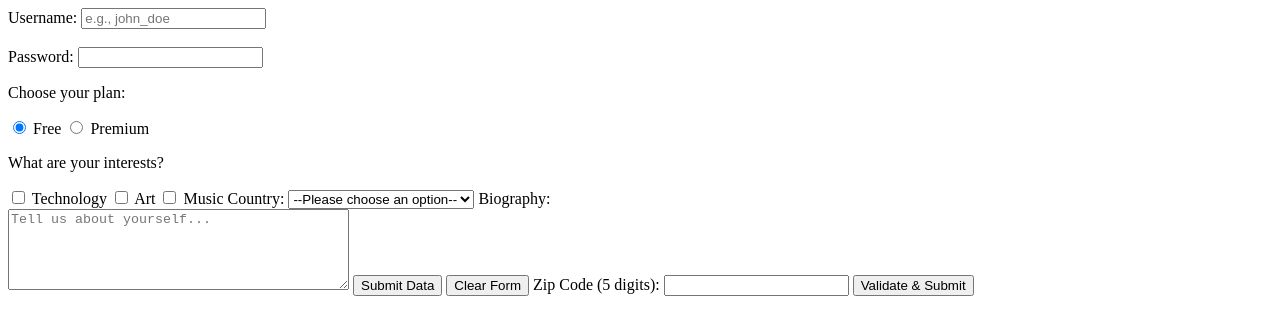
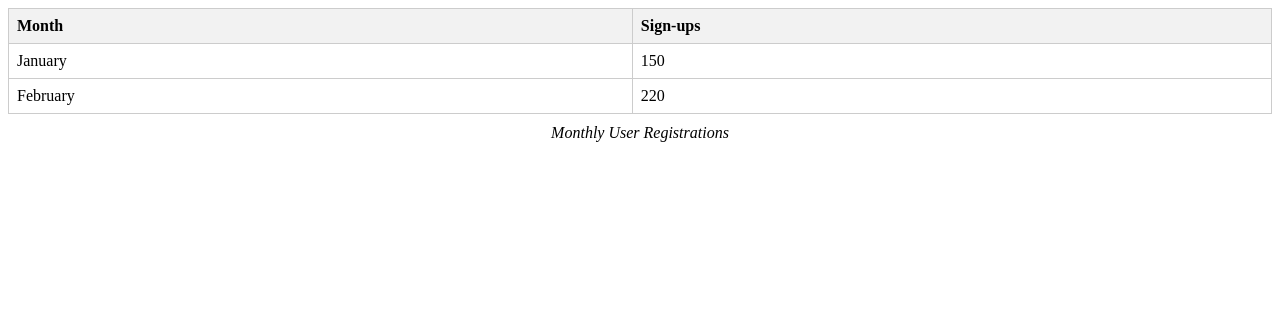
Before and after one commit to naimulislammehedi/Front-End-Web-Development, a plain HTML site: page index.html in a window 1280 px wide. Drawn offline with Linux system fonts and the light colour scheme.

Commit message:
added 2.5. HTML Table

```diff
--- a/index.html
+++ b/index.html
@@ -4,85 +4,54 @@
     <meta charset="UTF-8" />
     <meta name="viewport" content="width=device-width, initial-scale=1.0" />
     <title>HTML</title>
+
+    <style>
+      table.styled-table {
+        width: 100%;
+        border-collapse: collapse;
+      }
+
+      .styled-table th,
+      .styled-table td {
+        border: 1px solid #ccc;
+        padding: 8px;
+        text-align: left;
+      }
+
+      .styled-table th {
+        background-color: #f2f2f2;
+      }
+
+      .styled-table caption {
+        caption-side: bottom;
+        padding-top: 10px;
+        font-style: italic;
+      }
+    </style>
+
   </head>
+
   <body>
-    <form action="#" method="POST">
-      <label for="username">Username:</label>
-      <input
-        type="text"
-        name="username"
-        id="username"
-        placeholder="e.g., john_doe"
-      />
-
-      <br />
-      <br />
-
-      <label for="userPassword">Password:</label>
-      <input type="password" name="userPassword" id="userPassword" />
-
-      <p>Choose your plan:</p>
-      <input
-        type="radio"
-        id="planFree"
-        name="membership_plan"
-        value="free"
-        checked
-      />
-      <label for="planFree">Free</label>
-
-      <input
-        type="radio"
-        name="membership_plan"
-        id="planPremium"
-        value="premium"
-      />
-      <label for="planPremium">Premium</label>
-
-      <p>What are your interests?</p>
-      <input
-        type="checkbox"
-        name="interests"
-        id="interestTech"
-        value="technology"
-      />
-      <label for="interestTech">Technology</label>
-
-      <input type="checkbox" name="interests" id="interestArt" value="art" />
-      <label for="interestArt">Art</label>
-
-      <input type="checkbox" name="interests" id="interestMusic" />
-      <label for="interestMusic">Music</label>
-
-      <label for="country">Country:</label>
-      <select name="country" id="country">
-        <option value="">--Please choose an option--</option>
-        <option value="us">United States</option>
-        <option value="ca">Canada</option>
-        <option value="uk">United Kingdom</option>
-      </select>
-
-
-      <label for="bio">Biography:</label><br>
-      <textarea name="bio" id="bio" rows="5" cols="40" placeholder="Tell us about yourself..."></textarea>
-
-      <button type="submit">Submit Data</button>
-      <button type="reset">Clear Form</button>
-
-
-      <label for="zipcode">Zip Code (5 digits):</label>
-      <input
-      type="text"
-      id="zipcode"
-      name="zipcode"
-      required
-      minlength="5"
-      maxlength="5"
-      pattern="[0-9]{5}"
-      title="Please enter a 5-digit zip code."
-      >
-      <button type="submit">Validate & Submit</button>
-
-    </form>
+    <table class="styled-table">
+      <caption>
+        Monthly User Registrations
+      </caption>
+      <thead>
+        <tr>
+          <th>Month</th>
+          <th>Sign-ups</th>
+        </tr>
+      </thead>
+      <tbody>
+        <tr>
+          <td>January</td>
+          <td>150</td>
+        </tr>
+        <tr>
+          <td>February</td>
+          <td>220</td>
+        </tr>
+      </tbody>
+    </table>
   </body>
 </html>
```
Also changed, not shown: test.html (+40 -45 lines), 1 other file.
